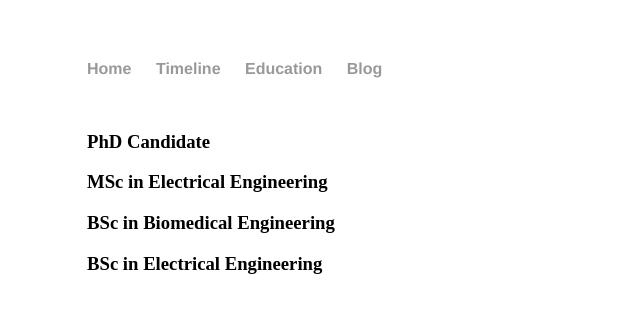
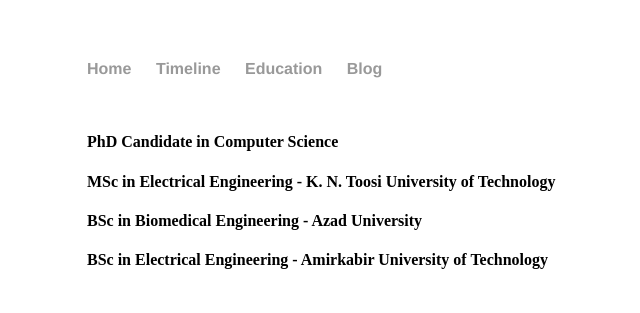
Before and after one commit to HadiAmirpour/hadiamirpour.github.io, a Jekyll site: the page education.html, which Jekyll copies as it is, in a window 1280 px wide. Shown: the top 313 px of the page, without its empty margins (105-745 px from the left). Built offline with Jekyll 4.4.1, drawn with Linux system fonts in a browser that asks for light colours.

Commit message:
Update education.html

```diff
--- a/education.html
+++ b/education.html
@@ -21,10 +21,10 @@
 
 
    <br>
-   <h3> PhD Candidate  </h3>
-   <h3> MSc in Electrical Engineering  </h3>
-   <h3> BSc in Biomedical Engineering  </h3>
-   <h3> BSc in Electrical Engineering  </h3>
+   <h4> PhD Candidate in Computer Science </h4>
+   <h4> MSc in Electrical Engineering - K. N. Toosi University of Technology </h4>
+   <h4> BSc in Biomedical Engineering - Azad University </h4>
+   <h4> BSc in Electrical Engineering - Amirkabir University of Technology </h4>
 
 	</body>
 </html>
```
